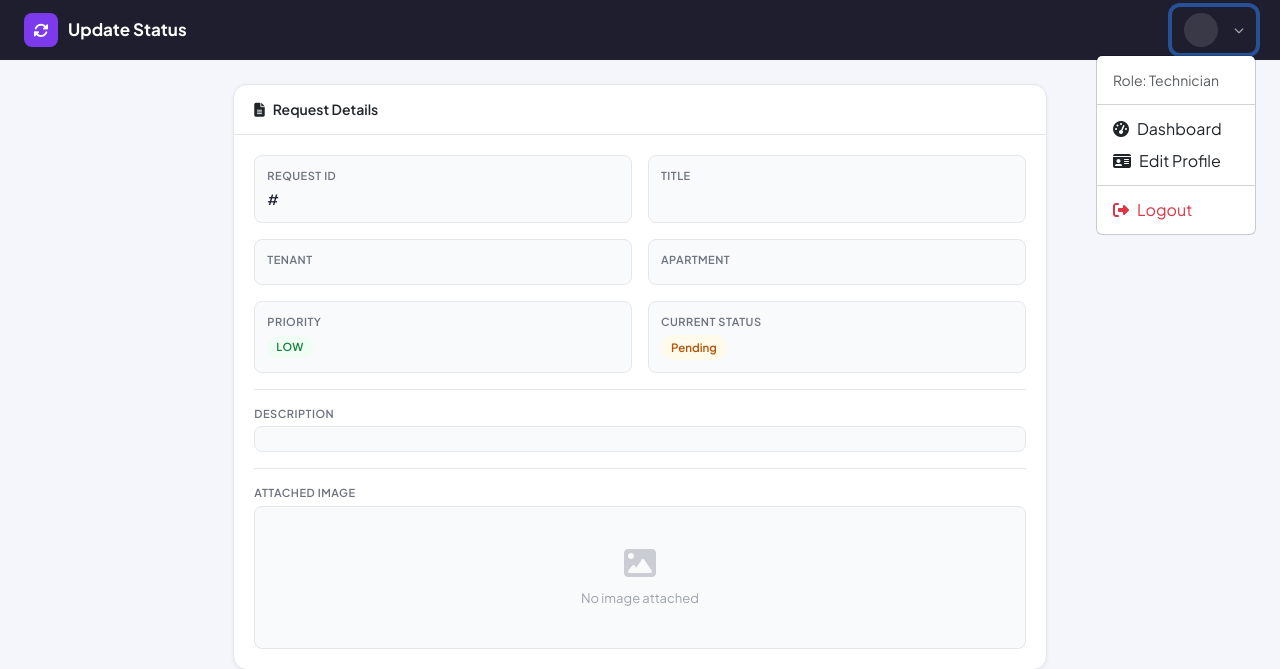
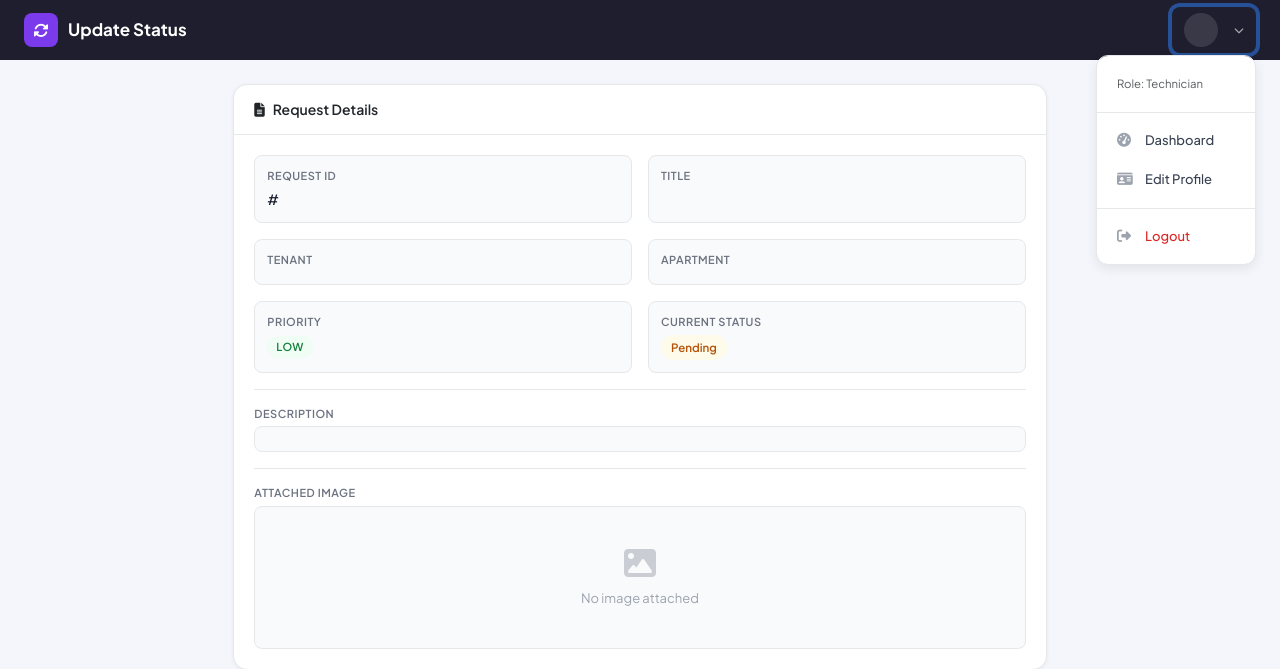
Before and after one commit to gimshaninethmini/apartment_maintainance_system, a Django app: template templates/maintenance/update_status.html in a window 1280 px wide, after a click that opens the changed part. Shown: the top 669 px of the page. Run offline with Django 5.2, Linux system fonts and the light colour scheme; the template is opened without the code that fills it, so the values that code supplies are empty.

Commit message:
Updated profile dropdown

```diff
--- a/templates/maintenance/update_status.html
+++ b/templates/maintenance/update_status.html
@@ -23,6 +23,51 @@
         .nav-avatar { width: 34px; height: 34px; border-radius: 50%; background: rgba(255,255,255,0.12); color: #fff; font-size: 13px; font-weight: 600; display: flex; align-items: center; justify-content: center; }
         .nav-username { color: rgba(255,255,255,0.8); font-size: 13px; font-weight: 500; }
         .role-pill { background: rgba(124,58,237,0.3); color: #C4B5FD; font-size: 11px; font-weight: 600; padding: 2px 10px; border-radius: 20px; }
+
+        /* ── Dropdown Menu Styling ── */
+        .dropdown-menu {
+            border-radius: 12px !important;
+            border: 1px solid #E5E7EB !important;
+            box-shadow: 0 4px 12px rgba(0,0,0,0.08) !important;
+            font-family: 'Plus Jakarta Sans', sans-serif !important;
+            padding: 8px 0 !important;
+        }
+        .dropdown-item {
+            font-family: 'Plus Jakarta Sans', sans-serif !important;
+            font-size: 13px !important;
+            font-weight: 500 !important;
+            padding: 10px 20px !important;
+            color: #374151 !important;
+            transition: all 0.2s ease !important;
+        }
+        .dropdown-item i {
+            width: 20px;
+            color: #9CA3AF;
+            font-size: 14px;
+        }
+        .dropdown-item:hover {
+            background: #F3F4F6 !important;
+            color: #111827 !important;
+        }
+        .dropdown-item:hover i {
+            color: #7C3AED !important;
+        }
+        .dropdown-item.text-danger {
+            color: #DC2626 !important;
+        }
+        .dropdown-item.text-danger:hover {
+            background: #FEF2F2 !important;
+            color: #B91C1C !important;
+        }
+        .dropdown-item.text-danger:hover i {
+            color: #DC2626 !important;
+        }
+        .dropdown-divider {
+            margin: 8px 0 !important;
+            border-color: #E5E7EB !important;
+        }
+        .dropdown-item-text { padding: 10px 20px; font-size: 13px; }
+        .dropdown-item-text strong { color: #111827; display: block; }
 
         /* ── Page ── */
         .page-content { padding: 24px; }
```
